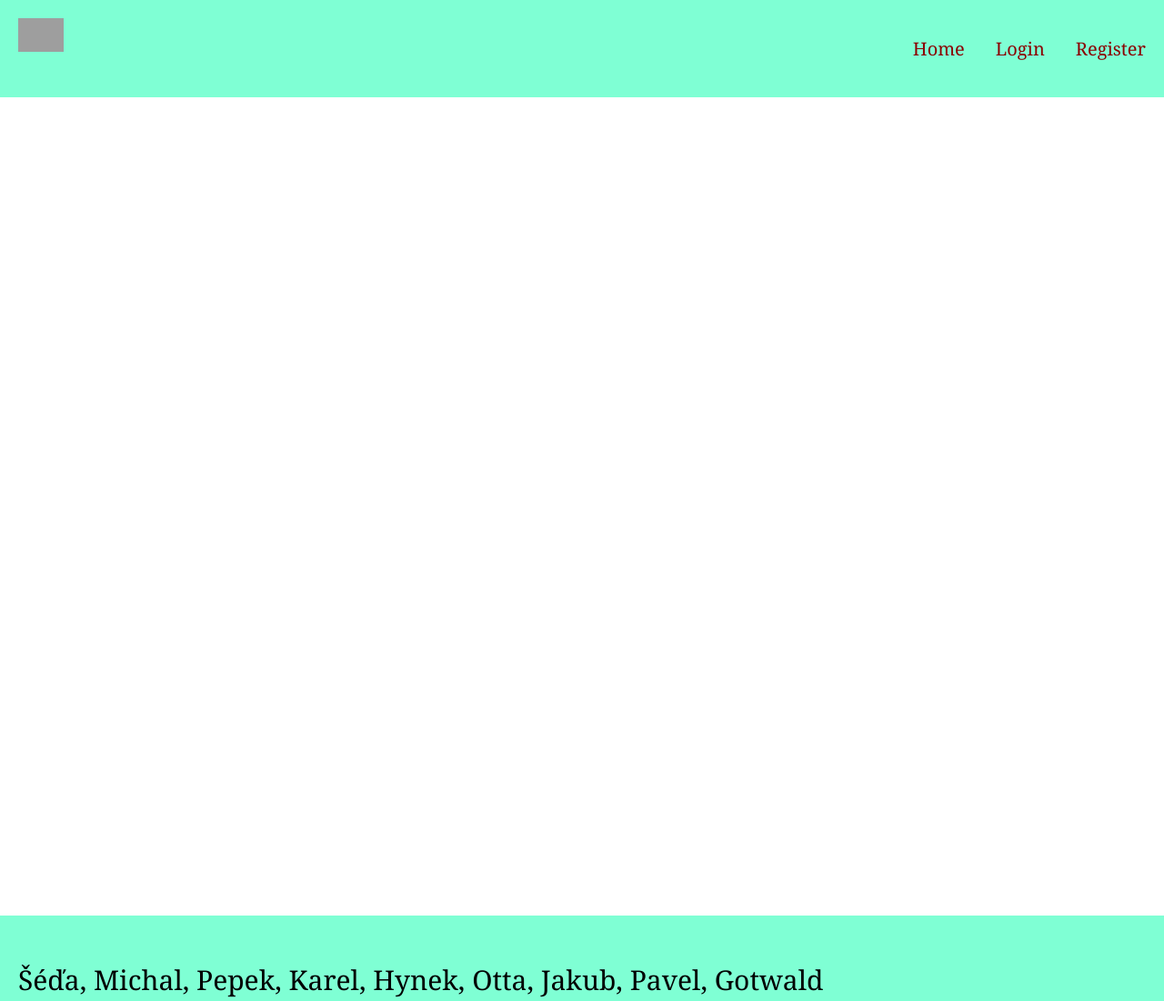
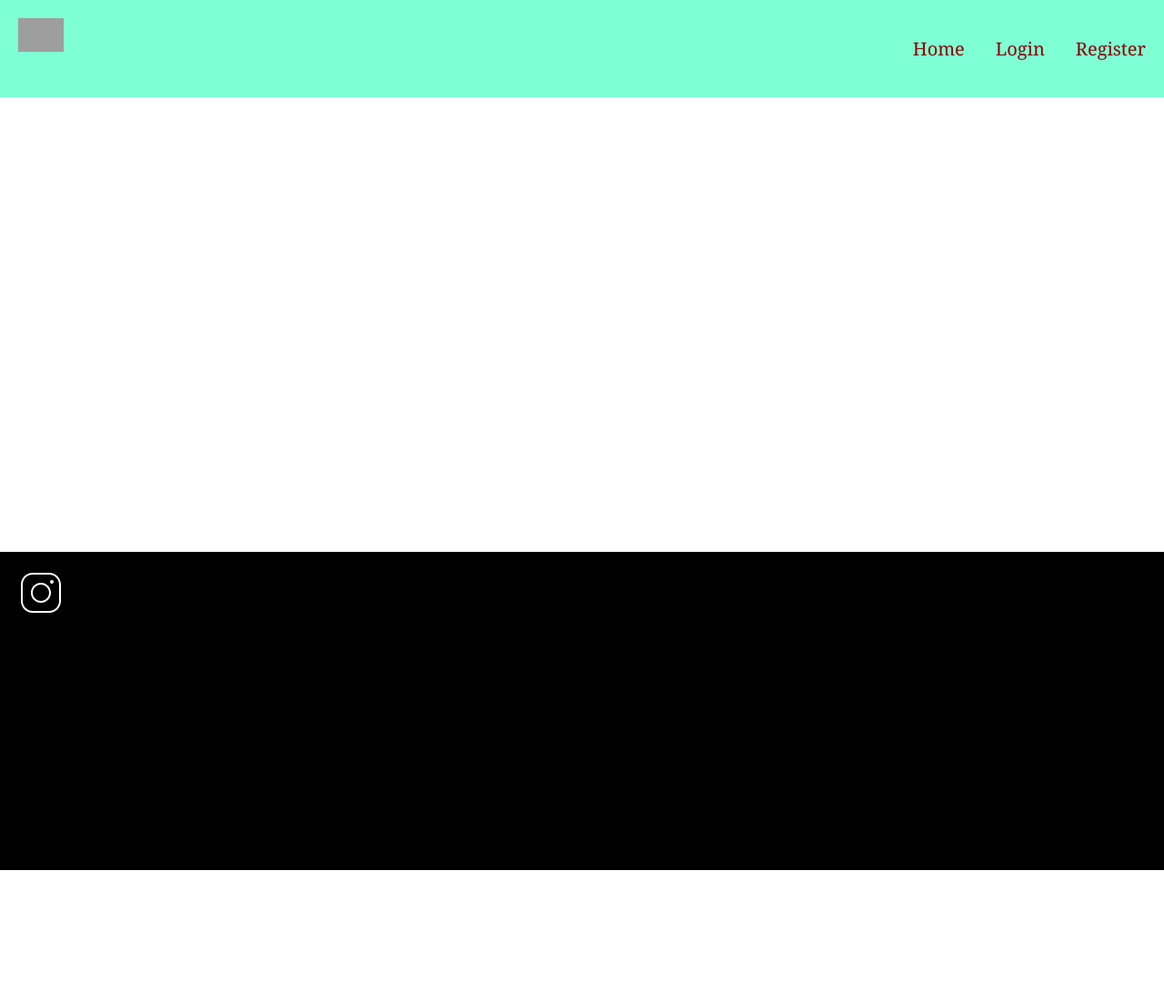
Before and after one commit to kuri1z/kokokoks, a plain HTML site: page index.html in a window 1280 px wide. Shown: the whole page at 91% size. After the commit the page ends 957 px from the top, so only its background shows below. Drawn offline with Linux system fonts and the light colour scheme; grey boxes are pictures that could not be loaded.

Commit message:
eeeeee
eeee

```diff
--- a/index.html
+++ b/index.html
@@ -21,7 +21,10 @@
         </nav>
     </header>
     <footer>
-        <p>Šéďa, Michal, Pepek, Karel, Hynek, Otta, Jakub, Pavel, Gotwald</p>
+        <div class="icons8">
+            <img src="/icons8-instagram-logo.svg" class="icons8" alt="">
+            <img src="/icons8-facebook-logo.svg" class="icons8" alt="">
+        </div>
     </footer>
 </body>
 </html>
--- a/style.css
+++ b/style.css
@@ -30,9 +30,11 @@ a{
 }
 
 footer{
-    background-color: aquamarine;
-    margin-top: 900px;
+    background-color: rgb(0, 0, 0);
+    margin-top: 500px;
     padding: 20px;
+    display: flex;
+    height: 310px;
 }
 
 p{
```
Also changed, not shown: icons8-facebook-logo.svg (added), icons8-instagram-logo.svg (added).
